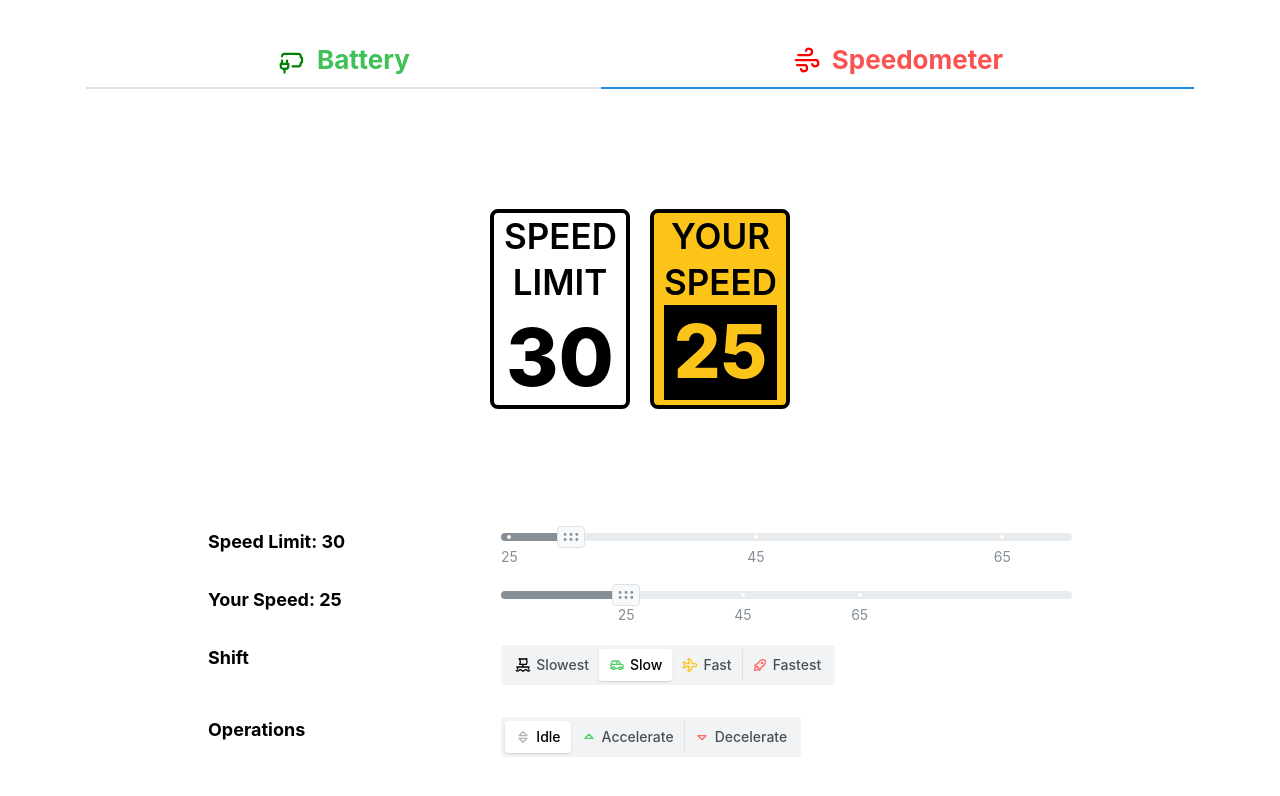
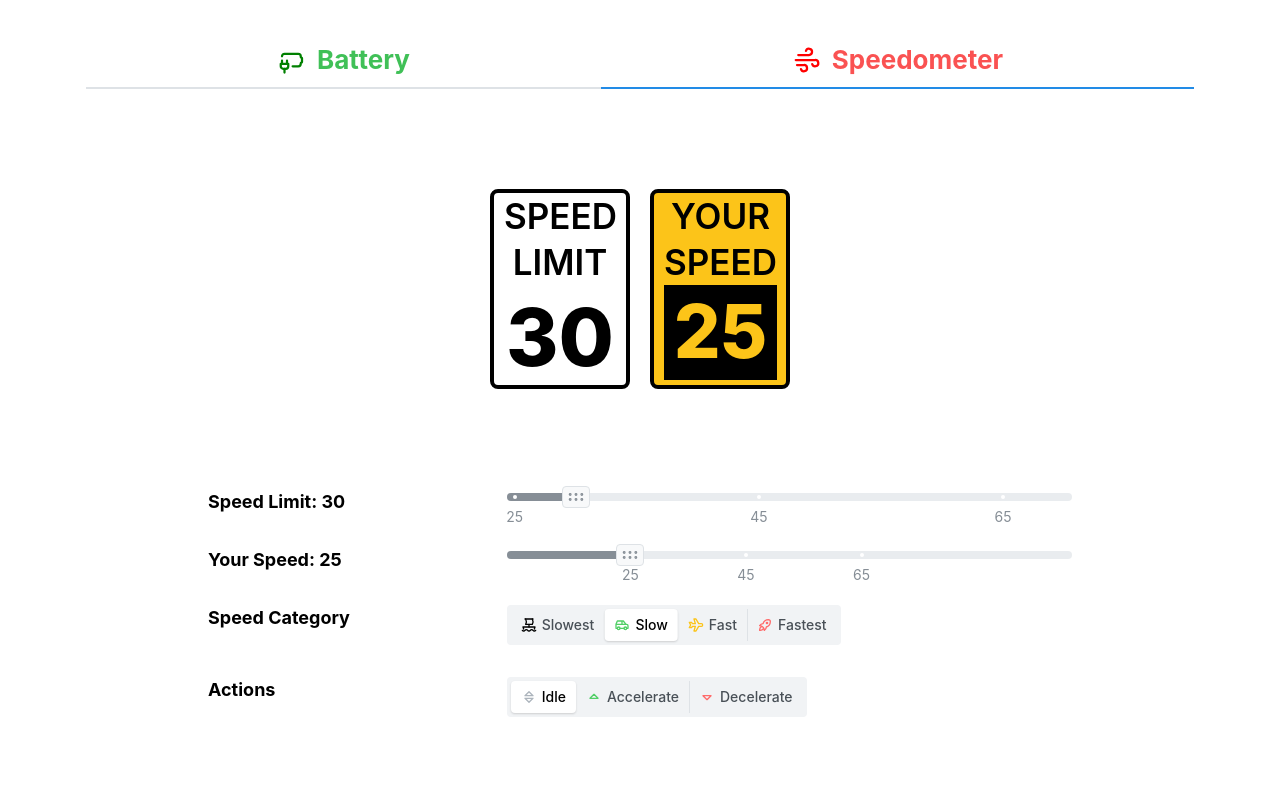
Before and after one commit to tuliren/battery, a Next.js app: page / in a window 1280 px wide. Both pictures are taken after a click on the tab "Speedometer". Shown: the top 796 px of the page. Built offline with nearby package versions, Linux system fonts and the light colour scheme.

Commit message:
Adjust layout

```diff
--- a/src/battery/Battery.tsx
+++ b/src/battery/Battery.tsx
@@ -81,7 +81,7 @@ const Battery: FC<BatteryProps> = ({}) => {
             display: 'flex',
             justifyContent: 'center',
             alignItems: 'center',
-            height: '55vh',
+            height: '50vh',
           }}
         >
           <Box
@@ -127,7 +127,7 @@ const Battery: FC<BatteryProps> = ({}) => {
         </Card.Section>
 
         <Stack gap="xl">
-          <Grid>
+          <Grid gutter="xl" justify="space-between" align="stretch">
             <Grid.Col span={4}>
               <Title order={4}>Percentage: {percentage}%</Title>
             </Grid.Col>
@@ -145,9 +145,7 @@ const Battery: FC<BatteryProps> = ({}) => {
                 ]}
               />
             </Grid.Col>
-          </Grid>
 
-          <Grid>
             <Grid.Col span={4}>
               <Title order={4}>Charging Status</Title>
             </Grid.Col>
@@ -161,11 +159,9 @@ const Battery: FC<BatteryProps> = ({}) => {
                 ]}
               />
             </Grid.Col>
-          </Grid>
 
-          <Grid>
             <Grid.Col span={4}>
-              <Title order={4}>Operation</Title>
+              <Title order={4}>Actions</Title>
             </Grid.Col>
             <Grid.Col span={8}>
               <ControlButtons<Activity>
--- a/src/speedometer/Speedometer.tsx
+++ b/src/speedometer/Speedometer.tsx
@@ -115,7 +115,7 @@ const Speedometer: FC<SpeedometerProps> = ({}) => {
             display: 'flex',
             justifyContent: 'center',
             alignItems: 'center',
-            height: '55vh',
+            height: '50vh',
           }}
         >
           <Group gap="lg">
@@ -213,7 +213,7 @@ const Speedometer: FC<SpeedometerProps> = ({}) => {
         </Card.Section>
 
         <Stack gap="xl">
-          <Grid>
+          <Grid gutter="xl" justify="space-between" align="stretch">
             <Grid.Col span={4}>
               <Title order={4}>Speed Limit: {speedLimit}</Title>
             </Grid.Col>
@@ -231,9 +231,7 @@ const Speedometer: FC<SpeedometerProps> = ({}) => {
                 ]}
               />
             </Grid.Col>
-          </Grid>
 
-          <Grid>
             <Grid.Col span={4}>
               <Title order={4}>Your Speed: {speed}</Title>
             </Grid.Col>
@@ -251,11 +249,9 @@ const Speedometer: FC<SpeedometerProps> = ({}) => {
                 ]}
               />
             </Grid.Col>
-          </Grid>
 
-          <Grid>
             <Grid.Col span={4}>
-              <Title order={4}>Shift</Title>
+              <Title order={4}>Speed Category</Title>
             </Grid.Col>
             <Grid.Col span={8}>
               <ControlButtons<SpeedCategory>
@@ -299,11 +295,9 @@ const Speedometer: FC<SpeedometerProps> = ({}) => {
                 ]}
               />
             </Grid.Col>
-          </Grid>
 
-          <Grid>
             <Grid.Col span={4}>
-              <Title order={4}>Operations</Title>
+              <Title order={4}>Actions</Title>
             </Grid.Col>
             <Grid.Col span={8}>
               <ControlButtons<Activity>
```
